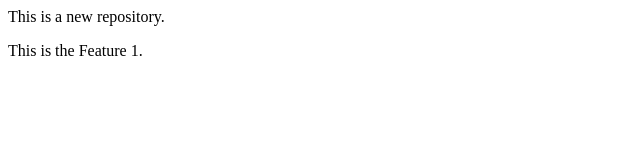
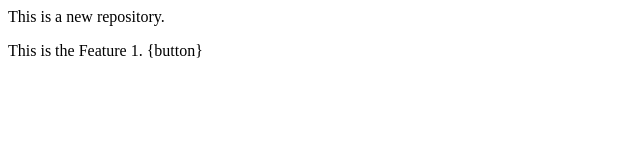
Before and after one commit to VatsalIITBHU/LocalRepo, a plain HTML site: page index.html in a window 1280 px wide. Shown: the full height of the page, 0-640 px from the left. Drawn offline with Linux system fonts and the light colour scheme.

```diff
--- a/index.html
+++ b/index.html
@@ -1,2 +1,2 @@
 <p>This is a new repository.</p>
-<p>This is the Feature 1.</p>
+<p>This is the Feature 1. {button}</p>
```
